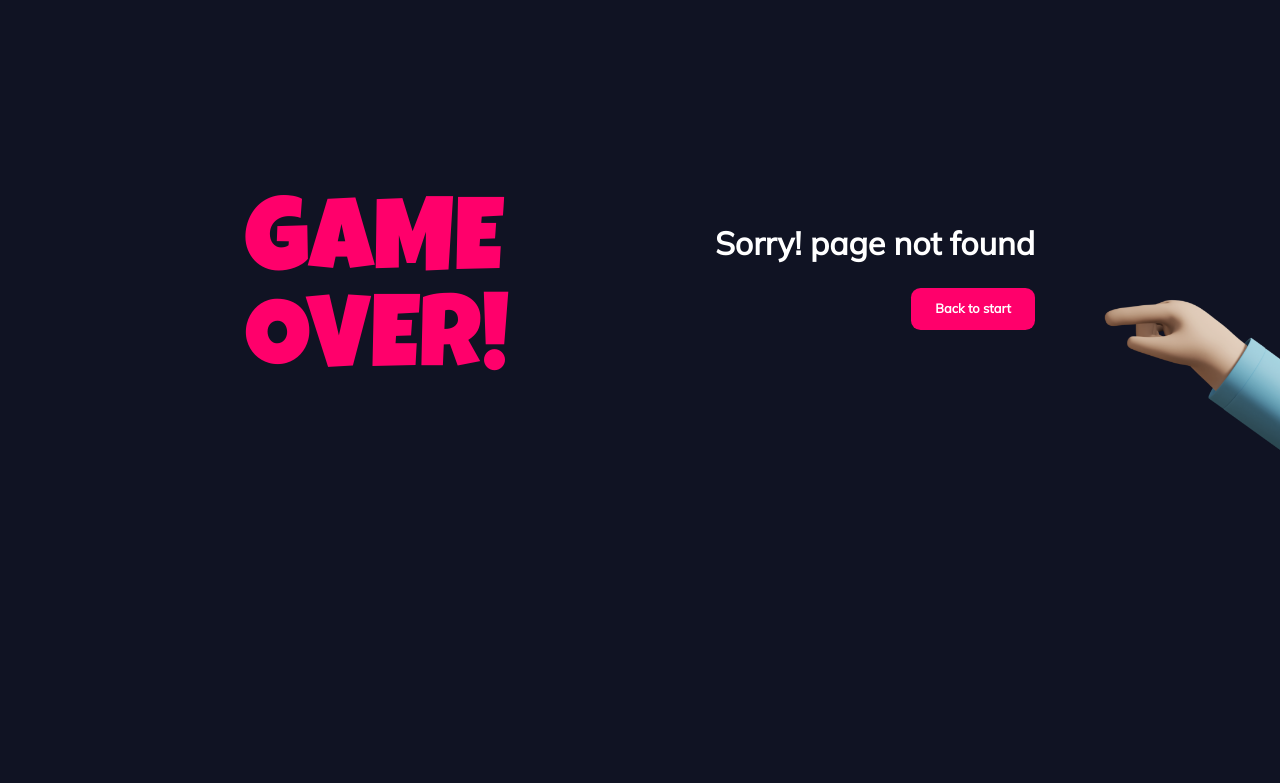
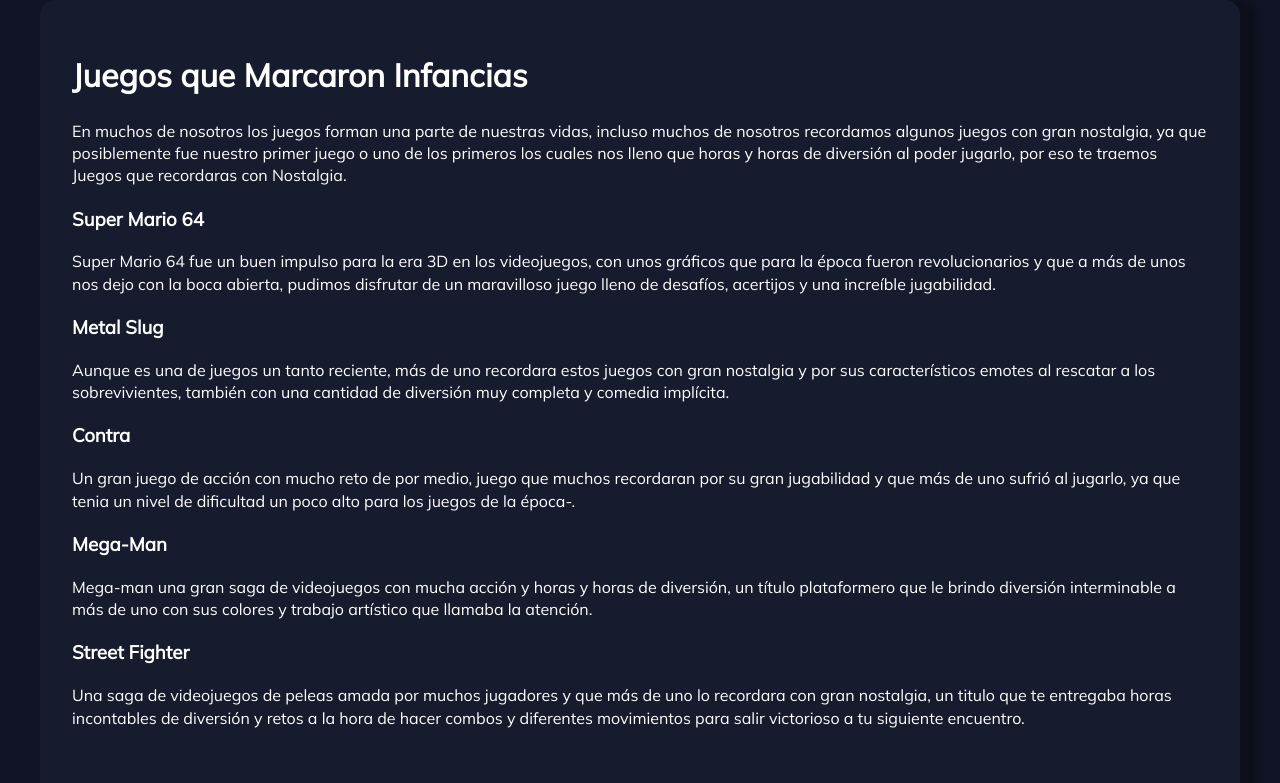
Before and after one commit to lastra-dev/games-cryteria, a PHP site: page /article?artId=0 in a window 1280 px wide. Shown: the part 70-853 px from the top of the page. Run offline with PHP 8.4, Linux system fonts and the light colour scheme; some libraries are stand-ins or nearby versions.

Commit message:
Add blog articles

```diff
--- /dev/null
+++ b/controllers/article.php
@@ -0,0 +1,25 @@
+<?php
+session_start();
+include_once('models/article_data.php');
+
+class Article extends Controller
+{
+  function __construct()
+  {
+    parent::__construct();
+    $this->view->data = "";
+    $this->articleId = $_GET['artId'];
+  }
+
+  function render()
+  {
+    $this->get_article_data();
+    $this->view->render('article/index');
+  }
+
+  function get_article_data()
+  {
+    $articlesData = new Article_data();
+    $this->view->data = $articlesData->articles[$this->articleId];
+  }
+}
--- /dev/null
+++ b/models/article_data.php
@@ -0,0 +1,83 @@
+<?php
+class Article_data
+{
+
+  public function __construct()
+  {
+    $this->article1 = new Article();
+    $this->article1->id = 1;
+    $this->article1->title = "Juegos que Marcaron Infancias";
+    $this->article1->image = "https://i.imgur.com/jQp4gVl.jpg";
+    $this->article1->body = "
+<p>En muchos de nosotros los juegos forman una parte de nuestras vidas, incluso
+muchos de nosotros recordamos algunos juegos con gran nostalgia, ya que posiblemente
+ fue nuestro primer juego o uno de los primeros los cuales nos lleno que horas y
+ horas de diversión al poder jugarlo, por eso te traemos Juegos que recordaras con Nostalgia. </p>
+
+<h3>Super Mario 64</h3>
+<p>Super Mario 64 fue un buen impulso para la era 3D en los videojuegos, con
+unos gráficos que para la época fueron revolucionarios y que a más de unos nos
+ dejo con la boca abierta, pudimos disfrutar de un maravilloso juego lleno de
+desafíos, acertijos y una increíble jugabilidad.</p>
+
+<h3>Metal Slug</h3>
+<p>Aunque es una de juegos un tanto reciente, más de uno recordara estos juegos
+ con gran nostalgia y por sus característicos emotes al rescatar a los
+ sobrevivientes, también con una cantidad de diversión muy completa y comedia implícita.</p>
+
+<h3>Contra</h3>
+<p>Un gran juego de acción con mucho reto de por medio, juego que muchos recordaran
+ por su gran jugabilidad y que más de uno sufrió al jugarlo, ya que tenia un
+ nivel de dificultad un poco alto para los juegos de la época-.</p>
+
+<h3>Mega-Man</h3>
+<p>Mega-man una gran saga de videojuegos con mucha acción y horas y horas de
+diversión, un título plataformero que le brindo diversión interminable a más
+ de uno con sus colores y trabajo artístico que llamaba la atención.</p>
+
+<h3>Street Fighter</h3>
+<p>Una saga de videojuegos de peleas amada por muchos jugadores y que más de
+uno lo recordara con gran nostalgia, un titulo que te entregaba horas incontables
+ de diversión y retos a la hora de hacer combos y diferentes movimientos para
+ salir victorioso a tu siguiente encuentro.</p>
+";
+
+    $this->article2 = new Article();
+    $this->article2->id = 0;
+    $this->article2->title = "¿Qué representan los videojuegos hoy en día?";
+    $this->article2->image = "https://i.imgur.com/QA5aG6j.jpg";
+    $this->article2->body = "
+<p>“Un videojuego es una aplicación interactiva orientada al entretenimiento
+ que a través de ciertos mandos o controles permite simular experiencias en la
+ pantalla de un televisor, un ordenador u otro dispositivo electrónico.”</p>
+
+<p>Como se menciona en la anterior definición los videojuegos son aplicaciones
+ interactivas que hoy en día no son solo pensadas para los niños y adolescentes,
+ si no que hoy en día se han convertido en una industria muy grande a nivel
+ mundial, ya sea por el siempre hecho de su creación y venta, si no que también
+ por su potencia para convertirse en los llamados “e-sports”.</p>
+
+<p>Los videojuegos ya no son simplemente un método de entretenimiento, si no que
+ han evolucionado y ahora se tienen nuevas aplicaciones para los mismos en áreas,
+ por ejemplo:</p>
+<ul>
+<li>Educación</li>
+<li>Psicologia</li>
+<li>Ambientes empresariales</li>
+<li>Arquitectura</li>
+</ul>
+
+<p>No solo esto si no que como mencione antes los e-sports son un gran mercado
+ hoy en día, que es importante por el hecho de que algunos eventos relacionados
+ con videojuegos mueven grandes cantidades tanto de personas como de dinero, y
+ cada vez más empresas o personas se ven interesadas por los videojuegos.</p>
+
+
+<p>En resumen los videojuegos hoy en día tienen un gran impacto en la sociedad, no
+ solo con aquellas personas que los consumen, si no con aquellas otras que de
+cierta forma se ven atraídas a ellos, y cada vez más personas se ven atraídas
+por este mundo de los videojuegos y aquello que nos ofrecen.</p>
+";
+    $this->articles = array($this->article1, $this->article2);
+  }
+}
--- /dev/null
+++ b/public/css/article.css
@@ -0,0 +1,25 @@
+.social-icons {
+  font-size: 22px;
+}
+
+.shadow-chart {
+  height: 80vh;
+  overflow-y: scroll;
+}
+
+.share {
+  display: flex;
+  flex-direction: column;
+  align-items: flex-end;
+}
+
+.image {
+  margin: 5vh 0vh 5vh 0vh;
+  display: flex;
+  flex-direction: column;
+  align-items: center;
+}
+
+.image img{
+  border-radius: 5px;
+}
--- a/views/about/index.php
+++ b/views/about/index.php
@@ -4,7 +4,7 @@
 <head>
   <meta charset="UTF-8">
   <meta name="viewport" content="width=device-width, initial-scale=1.0">
-  <title>Document</title>
+  <title>About</title>
 
   <link rel="stylesheet" href="<?php echo constant('URL') ?>public/css/normalize.css" />
   <link rel="stylesheet" href="<?php echo constant('URL') ?>public/css/main.css" />
--- /dev/null
+++ b/views/article/index.php
@@ -0,0 +1,41 @@
+<!DOCTYPE html>
+<html lang="en">
+
+<head>
+  <meta charset="UTF-8">
+  <meta name="viewport" content="width=device-width, initial-scale=1.0">
+  <title>Blog</title>
+
+  <link rel="stylesheet" href="<?php echo constant('URL') ?>public/css/normalize.css" />
+  <link rel="stylesheet" href="<?php echo constant('URL') ?>public/css/main.css" />
+  <link rel="stylesheet" href="<?php echo constant('URL') ?>public/css/article.css" />
+  <script src="https://kit.fontawesome.com/ebb32ee94c.js" crossorigin="anonymous"></script>
+</head>
+
+<body class="container full-height-grow">
+  <?php require 'views/header.php' ?>
+  <section class="article-section">
+    <div class="shadow-chart">
+      <h1><?php echo $this->data->title ?></h1>
+      <div class="cuerpo">
+        <?php
+        echo $this->data->body
+        ?>
+      </div>
+      <div class="image">
+        <img src="<?php echo $this->data->image ?>" width="50%" alt="">
+      </div>
+      <div class="share">
+        <div class="subtitle"> Share </div>
+        <div class="social-icons">
+          <i class="fab fa-facebook-square"></i>
+          <i class="fab fa-twitter-square"></i>
+          <i class="fab fa-whatsapp-square"></i>
+        </div>
+      </div>
+    </div>
+  </section>
+  <?php require 'views/footer.php' ?>
+</body>
+
+</html>
--- a/views/contact/index.php
+++ b/views/contact/index.php
@@ -4,7 +4,7 @@
 <head>
   <meta charset="UTF-8">
   <meta name="viewport" content="width=device-width, initial-scale=1.0">
-  <title>Document</title>
+  <title>Contact</title>
 
   <link rel="stylesheet" href="<?php echo constant('URL') ?>public/css/normalize.css" />
   <link rel="stylesheet" href="<?php echo constant('URL') ?>public/css/main.css" />
--- a/views/error/index.php
+++ b/views/error/index.php
@@ -4,7 +4,7 @@
 <head>
   <meta charset="UTF-8">
   <meta name="viewport" content="width=device-width, initial-scale=1.0">
-  <title>Document</title>
+  <title>Error</title>
 
   <link rel="stylesheet" href="<?php echo constant('URL') ?>public/css/normalize.css" />
   <link rel="stylesheet" href="<?php echo constant('URL') ?>public/css/main.css" />
--- a/views/game/index.php
+++ b/views/game/index.php
@@ -45,6 +45,7 @@
               Where to buy
             </div>
             <img src="" alt="">
+            <div>Powered by RAWG</div>
           </div>
           <div class="your-rating">
             <div class="subtitle">
@@ -112,7 +113,6 @@
         </div>
       </div>
     </div>
-    </div>
   </section>
   <?php require 'views/footer.php' ?>
   <script src="<?php echo constant('URL') ?>public/js/game.js"></script>
--- a/views/home/index.php
+++ b/views/home/index.php
@@ -4,7 +4,7 @@
 <head>
   <meta charset="UTF-8">
   <meta name="viewport" content="width=device-width, initial-scale=1.0">
-  <title>Document</title>
+  <title>Games</title>
   <link rel="stylesheet" href="<?php echo constant('URL') ?>public/css/normalize.css" />
   <link rel="stylesheet" href="<?php echo constant('URL') ?>public/css/main.css" />
   <link rel="stylesheet" href="<?php echo constant('URL') ?>public/css/home.css" />
--- a/views/signin/index.php
+++ b/views/signin/index.php
@@ -4,7 +4,7 @@
 <head>
   <meta charset="UTF-8" />
   <meta name="viewport" content="width=device-width, initial-scale=1.0" />
-  <title>Document</title>
+  <title>Sign in</title>
 
   <link rel="stylesheet" href="<?php echo constant('URL') ?>public/css/normalize.css" />
   <link rel="stylesheet" href="<?php echo constant('URL') ?>public/css/main.css" />
--- a/views/signup/index.php
+++ b/views/signup/index.php
@@ -4,7 +4,7 @@
 <head>
   <meta charset="UTF-8">
   <meta name="viewport" content="width=device-width, initial-scale=1.0">
-  <title>Document</title>
+  <title>Sign up</title>
 
   <link rel="stylesheet" href="<?php echo constant('URL') ?>public/css/normalize.css" />
   <link rel="stylesheet" href="<?php echo constant('URL') ?>public/css/main.css" />
```
Also changed, not shown: models/article.php (added, +9 -0 lines), public/css/blog.css (+26 -0 lines), views/blog/index.php (+20 -1 lines).
